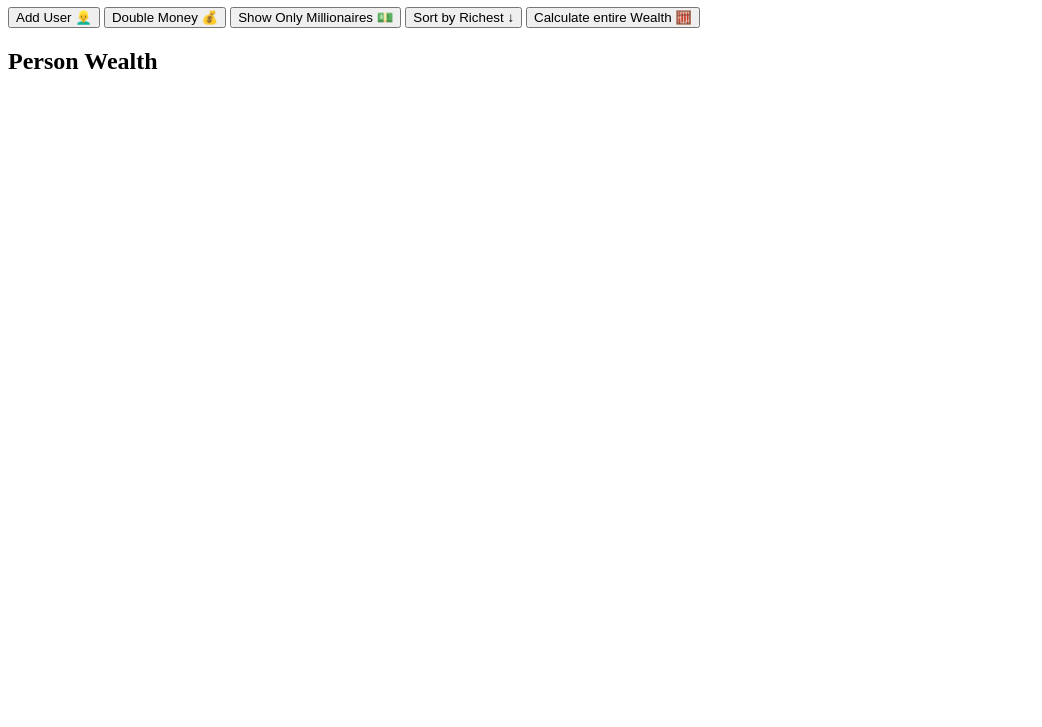
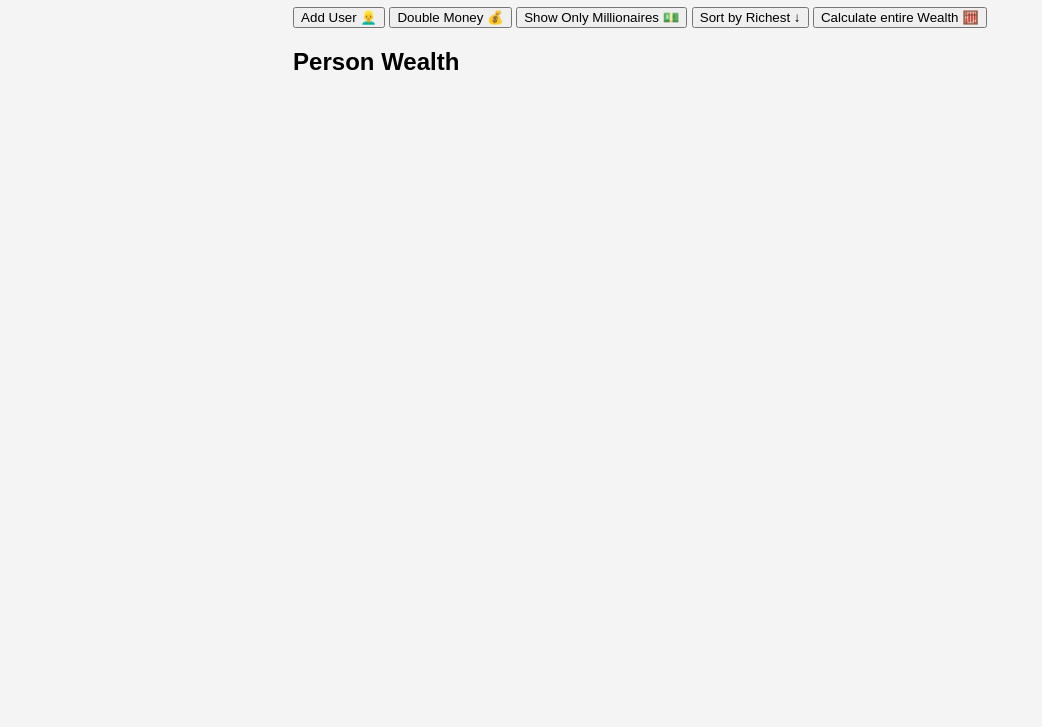
Before and after one commit to toberixng/20DaysJavaScript, a website: page ArrayMethod/index.html in a window 1280 px wide. Shown: the part 73-800 px from the top of the page, without its empty margins (0-1042 px from the left). Drawn offline with Linux system fonts and the light colour scheme.

Commit message:
array method update

```diff
--- a/ArrayMethod/style.css
+++ b/ArrayMethod/style.css
@@ -2,7 +2,7 @@
     box-sizing: border-box;
   }
 
-  /* body {
+  body {
     background: #f4f4f4;
     font-family: Arial, Helvetica, sans-serif;
     display: flex;
@@ -10,7 +10,7 @@
     align-items: center;
     min-height: 100vh;
     margin: 0;
-  } */
+  }
 
   /* .container {
     display: flex;
@@ -65,7 +65,7 @@
 
   /* .person {
     display: flex;
-    justify-content: space-between;
+    justify-content: space-between;+++++++++++++++++++++++++
     font-size: 20px;
     margin-bottom: 10px;
   } */
```
